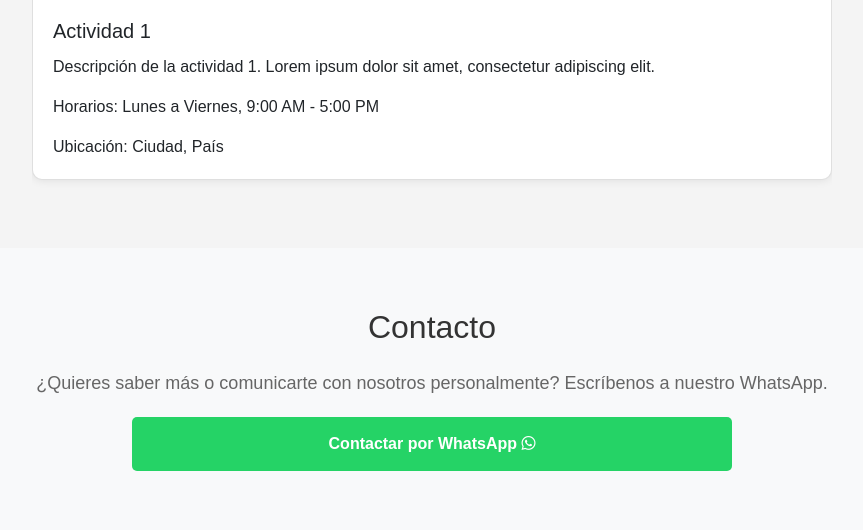
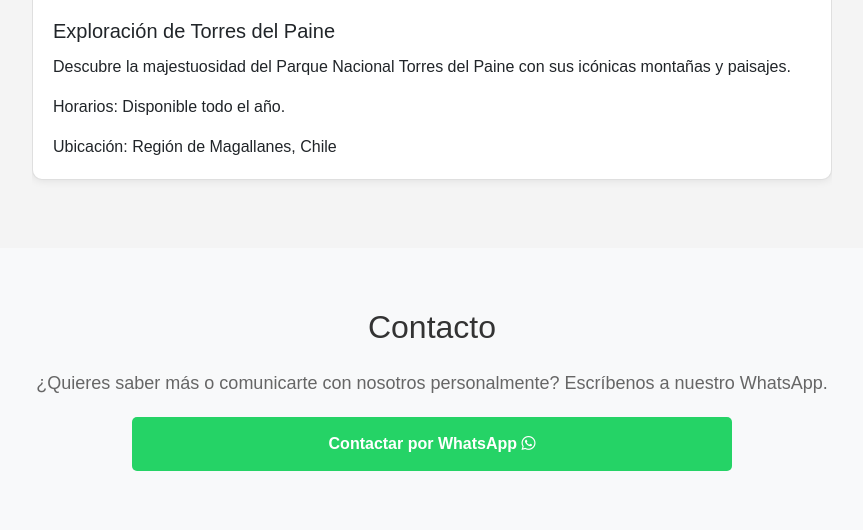
Before and after one commit to tallerapp/hielos_austral, a Django app: page / in a window 1280 px wide. Shown: the part 1694-2224 px from the top of the page, without its empty margins (208-1071 px from the left). Run offline with Django 4.2, Linux system fonts and the light colour scheme; data comes from the database, SQL or seed files in the repository; some libraries are stand-ins or nearby versions.

Commit message:
actividades
Actividades agregadas

```diff
--- a/templates/index.html
+++ b/templates/index.html
@@ -1,7 +1,5 @@
 {% extends 'layout.html' %}
 {% block content %}
-
-
 
 <header id="inicio" class="jumbotron jumbotron-fluid text-center">
   <div class="container">
@@ -30,71 +28,138 @@
 </section>
 
 <!-- Sección de actividades -->
-    <h2 class="text-center mb-4">Actividades de la zona</h2>
-    <section  id = "actividades" class="container my-5">
+<h2 class="text-center mb-4">Descubre el Sur de Chile</h2>
+<section id="actividades" class="container my-5">
   <div id="container">
     <div id="miCarrusel" class="carousel slide" data-ride="carousel">
       <div class="carousel-inner">
-            <!-- Primer elemento del carrusel -->
+        <!-- Actividad 1 -->
         <div class="carousel-item active">
           <div class="card">
             <img
-                  src="https://picsum.photos/800/400"
+              src="media/actividad1.jpg"
               class="card-img-top"
-                  alt="Imagen de marcador de posición"
+              alt="Imagen de la actividad 1"
             />
             <div class="card-body">
-                  <h5 class="card-title">Actividad 1</h5>
+              <h5 class="card-title">Exploración de Torres del Paine</h5>
               <p class="card-text">
-                    Descripción de la actividad 1. Lorem ipsum dolor sit amet,
-                    consectetur adipiscing elit.
+                Descubre la majestuosidad del Parque Nacional Torres del Paine con sus icónicas montañas y paisajes.
               </p>
               <p class="card-text">
-                    Horarios: Lunes a Viernes, 9:00 AM - 5:00 PM
+                Horarios: Disponible todo el año.
               </p>
-                  <p class="card-text">Ubicación: Ciudad, País</p>
+              <p class="card-text">Ubicación: Región de Magallanes, Chile</p>
             </div>
           </div>
         </div>
-            <!-- Segundo elemento del carrusel -->
+        <!-- Actividad 2 -->
         <div class="carousel-item">
           <div class="card">
             <img
-                  src="https://picsum.photos/800/400"
+              src="media/actividad2.jpg"
               class="card-img-top"
-                  alt="Imagen de marcador de posición"
+              alt="Imagen de la actividad 2"
             />
             <div class="card-body">
-                  <h5 class="card-title">Actividad 2</h5>
+              <h5 class="card-title">Navegación en los Fiordos</h5>
               <p class="card-text">
-                    Descripción de la actividad 2. Lorem ipsum dolor sit amet,
-                    consectetur adipiscing elit.
+                Embárcate en una inolvidable travesía por los fiordos chilenos, explorando su belleza natural.
               </p>
               <p class="card-text">
-                    Horarios: Sábado y Domingo, 10:00 AM - 3:00 PM
+                Horarios: Salidas programadas durante la temporada.
               </p>
-                  <p class="card-text">Ubicación: Otra Ciudad, Otro País</p>
+              <p class="card-text">Ubicación: Fiordos del sur de Chile</p>
             </div>
           </div>
         </div>
-            <!-- Puedes agregar más elementos según sea necesario -->
+        <!-- Actividad 3 -->
+        <div class="carousel-item">
+          <div class="card">
+            <img
+              src="media/actividad3.jpg"
+              class="card-img-top"
+              alt="Imagen de la actividad 3"
+            />
+            <div class="card-body">
+              <h5 class="card-title">Senderismo en Chiloé</h5>
+              <p class="card-text">
+                Explora la isla de Chiloé a través de sus rutas de senderismo, descubriendo sus iglesias y paisajes únicos.
+              </p>
+              <p class="card-text">
+                Horarios: Recorridos disponibles durante todo el año.
+              </p>
+              <p class="card-text">Ubicación: Isla de Chiloé, Chile</p>
+            </div>
+          </div>
+        </div>
+        <!-- Actividad 4 -->
+        <div class="carousel-item">
+          <div class="card">
+            <img
+              src="media/actividad4.jpg"
+              class="card-img-top"
+              alt="Imagen de la actividad 4"
+            />
+            <div class="card-body">
+              <h5 class="card-title">Visita a los Saltos del Petrohué</h5>
+              <p class="card-text">
+                Disfruta de la belleza natural de los Saltos del Petrohué, impresionantes cascadas en medio de la naturaleza.
+              </p>
+              <p class="card-text">
+                Horarios: Acceso permitido durante el día.
+              </p>
+              <p class="card-text">Ubicación: Región de Los Lagos, Chile</p>
+            </div>
+          </div>
+        </div>
+        <!-- Actividad 5 -->
+        <div class="carousel-item">
+          <div class="card">
+            <img
+              src="media/actividad5.jpg"
+              class="card-img-top"
+              alt="Imagen de la actividad 5"
+            />
+            <div class="card-body">
+              <h5 class="card-title">Recorrido por Valdivia y su Río</h5>
+              <p class="card-text">
+                Descubre la encantadora ciudad de Valdivia y realiza un paseo en barco por el río Calle-Calle.
+              </p>
+              <p class="card-text">
+                Horarios: Disponible los fines de semana.
+              </p>
+              <p class="card-text">Ubicación: Valdivia, Región de Los Ríos, Chile</p>
+            </div>
+          </div>
+        </div>
+        <!-- Actividad 6 -->
+        <div class="carousel-item">
+          <div class="card">
+            <img
+              src="media/actividad6.jpg"
+              class="card-img-top"
+              alt="Imagen de la actividad 6"
+            />
+            <div class="card-body">
+              <h5 class="card-title">Aventura en el Glaciar Grey</h5>
+              <p class="card-text">
+                Vive una experiencia única caminando sobre el Glaciar Grey en el Parque Nacional Torres del Paine.
+              </p>
+              <p class="card-text">
+                Horarios: Excursiones programadas durante la temporada.
+              </p>
+              <p class="card-text">Ubicación: Región de Magallanes, Chile</p>
+            </div>
+          </div>
+        </div>
       </div>
       <!-- Controles del carrusel -->
-          <a
-            class="carousel-control-prev"
-            href="#miCarrusel"
-            role="button"
-            data-slide="prev"
-          >
+      <a class="carousel-control-prev" href="#miCarrusel" role="button" data-slide="prev">
         <span class="carousel-control-prev-icon" aria-hidden="true"></span>
         <span class="sr-only">Anterior</span>
       </a>
-          <a
-            class="carousel-control-next"
-            href="#miCarrusel"
-            role="button"
-            data-slide="next"
-          >
+      <a class="carousel-control-next" href="#miCarrusel" role="button" data-slide="next">
         <span class="carousel-control-next-icon" aria-hidden="true"></span>
         <span class="sr-only">Siguiente</span>
       </a>
```
Lines whose indentation alone changed are shown as unchanged.
